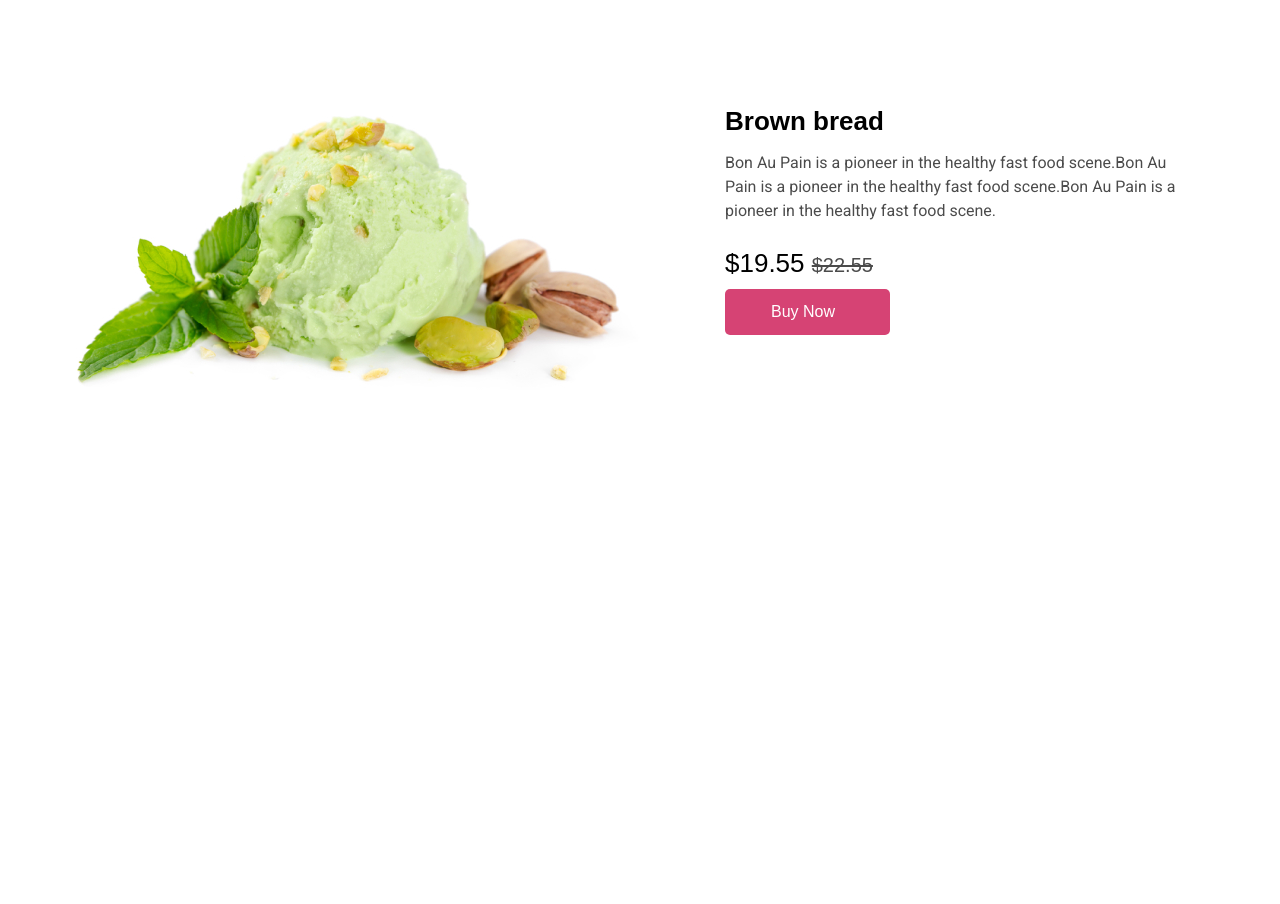
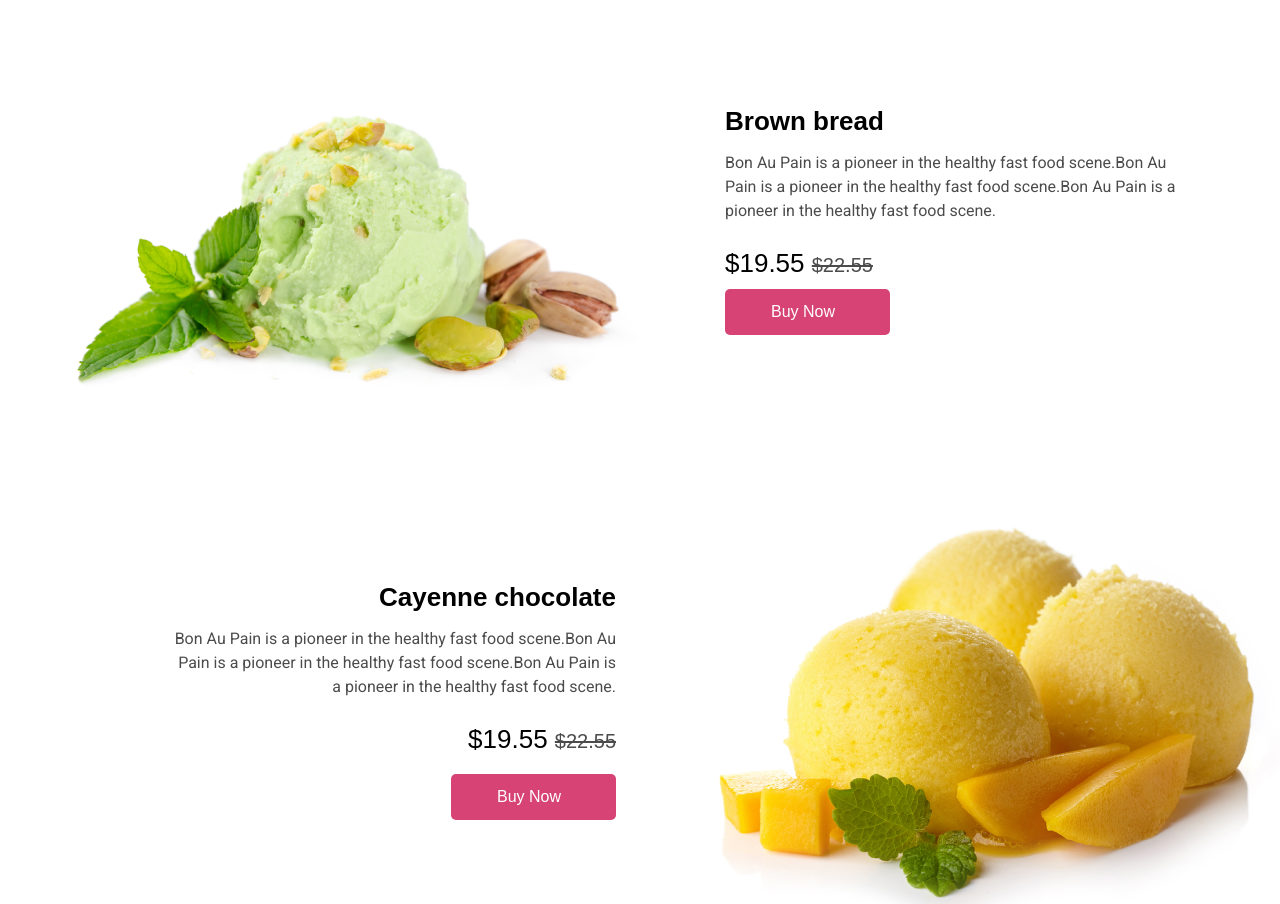
Before and after one commit to klevoDev/16-practice-body-image, a plain HTML site: page index.html in a window 1280 px wide. Shown: the part 147-1051 px from the top of the page. Before the commit the page ends 870 px from the top, so only its background shows below. Drawn offline with Linux system fonts and the light colour scheme; a web font is replaced by a local one.

Commit message:
add section cayenne

```diff
--- a/index.html
+++ b/index.html
@@ -40,6 +40,30 @@
                     </div>
                 </div>
             </section>
+
+            <div class="page__cayenne cayenne">
+                <div class="cayenne__row">
+                    <div class="cayenne__body">
+                        <h3 class="cayenne__title title">
+                            Cayenne chocolate
+                        </h3>
+                        <p class="cayenne__text text">
+                            Bon Au Pain is a pioneer in the healthy fast food scene.Bon Au Pain is a pioneer in the healthy fast food scene.Bon Au Pain is a pioneer in the healthy fast food scene.
+                        </p>
+                        <div class="cayenne__price price">
+                            $19.55 <span class="cayenne__span span">$22.55</span>
+                        </div>
+                        <div class="cayenne__wrap-link">
+                            <a class="cayenne__link" href="./index.html">
+                                Buy Now
+                            </a>
+                        </div>
+                    </div>
+                    <div class="cayenne__wrap-image">
+                        <img class="cayenne__image" src="./img/cayenne-choko.jpg" alt="Cayenne chocolate.">
+                    </div>
+                </div>
+            </div>
         </main>
 
     </div>
--- /dev/null
+++ b/scss/_cayenne.scss
@@ -0,0 +1,58 @@
+.cayenne {
+    &__row {
+        display: flex;
+    }
+
+    &__body {
+        flex: 1 1 auto;
+        text-align: right;
+        padding: 91px 84px 0 52px;
+    }
+
+    &__title {
+        margin-bottom: 11px;
+    }
+
+    &__text {
+        display: inline-block;
+        justify-content: flex-end;
+        max-width: 444px;
+
+        margin-bottom: 23px;
+    }
+
+    &__price {
+        margin-bottom: 16px;
+    }
+
+    &__span {
+    }
+
+    &__wrap-link {
+    }
+
+    &__link {
+        display: inline-block;
+
+        background: #d64374;
+        border-radius: 5px;
+        color: #fff;
+
+        transition: all 0.3s ease 0s;
+
+        padding: 15px 55px 15px 46px;
+
+        &:hover {
+            box-shadow: 5px 5px 4px rgba(0, 0, 0, 0.25);
+            border-radius: 5px;
+        }
+    }
+
+    &__wrap-image {
+        flex: 0 0 580px;
+    }
+
+    &__image {
+        max-width: 580px;
+    }
+}
--- a/scss/_page.scss
+++ b/scss/_page.scss
@@ -2,4 +2,8 @@
     &__brown {
         margin-bottom: 30px;
     }
+
+    &__cayenne {
+        margin-bottom: 35px;
+    }
 }
--- a/scss/style.scss
+++ b/scss/style.scss
@@ -20,5 +20,6 @@ body {
 
 // * ===== all sections ===== * //
 @import "_brown";
+@import "_cayenne";
 
 // * ===== footer ===== * //
```
Also changed, not shown: css/style.css, img/Rectangle 74.jpg (deleted), img/cayenne-choko.jpg (added), img/sweet-corn.jpg (renamed from img/ice-choko.jpg), 1 other file.
